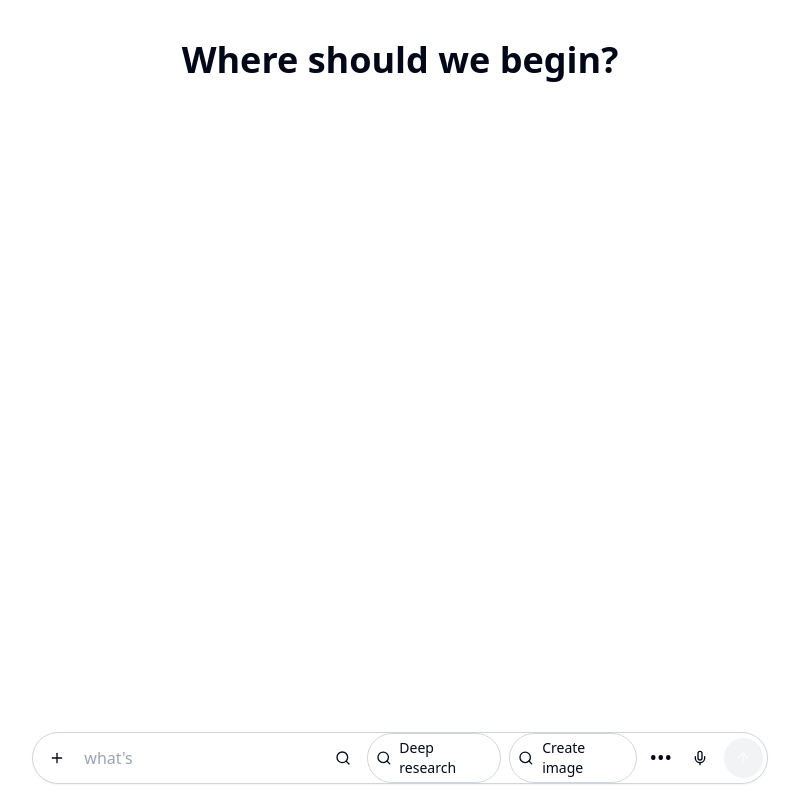
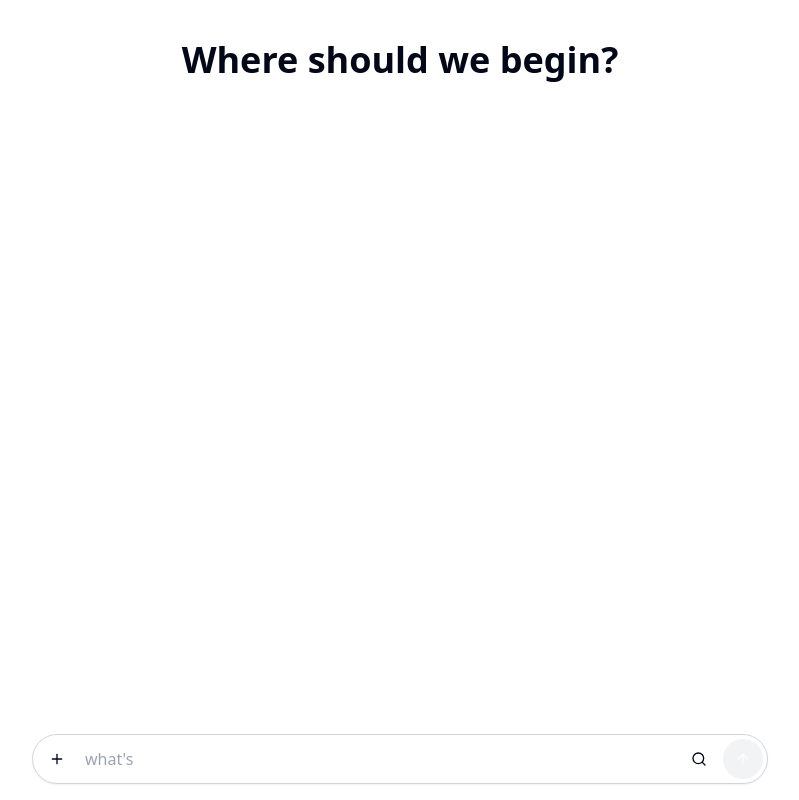
Before and after one commit to jasonculbertson/mimic-voice-scribe-chat, a React (Vite) app: page / in a window 1280 px wide. Shown: the whole page, without its empty margins (240-1039 px from the left). Built offline with nearby package versions, Linux system fonts and the light colour scheme.

Commit message:
Remove extra action buttons
Remove the "Deep research", "Create image", and audio icon buttons from the input container.

```diff
--- a/src/pages/Index.tsx
+++ b/src/pages/Index.tsx
@@ -1,6 +1,6 @@
 
 import { useState, useRef, useEffect } from 'react';
-import { Plus, Search, Mic, ArrowUp } from 'lucide-react';
+import { Plus, Search, ArrowUp } from 'lucide-react';
 import { Button } from "@/components/ui/button";
 import MessageList from '../components/MessageList';
 
@@ -92,28 +92,10 @@ const Index = () => {
             className="flex-1 py-3 px-2 bg-transparent border-none focus:outline-none text-base"
           />
 
-          {/* Action buttons */}
+          {/* Action buttons - simplified */}
           <div className="flex items-center mr-1">
             <Button variant="ghost" size="icon" className="rounded-full">
               <Search className="h-5 w-5" />
-            </Button>
-
-            <div className="px-2 py-1 rounded-full border border-gray-300 flex items-center mx-1">
-              <Search className="h-4 w-4 mr-2" />
-              <span className="text-sm">Deep research</span>
-            </div>
-
-            <div className="px-2 py-1 rounded-full border border-gray-300 flex items-center mx-1">
-              <Search className="h-4 w-4 mr-2" />
-              <span className="text-sm">Create image</span>
-            </div>
-
-            <Button variant="ghost" size="icon" className="rounded-full">
-              <span className="text-xl">•••</span>
-            </Button>
-
-            <Button variant="ghost" size="icon" className="rounded-full">
-              <Mic className="h-5 w-5" />
             </Button>
 
             <Button
```
